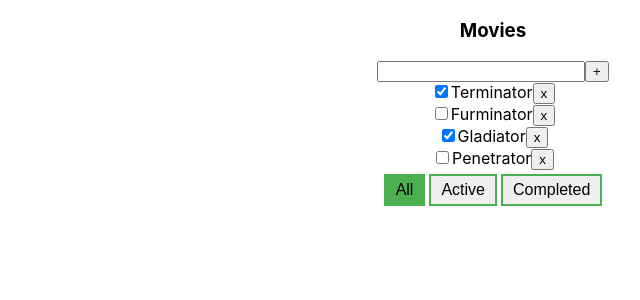
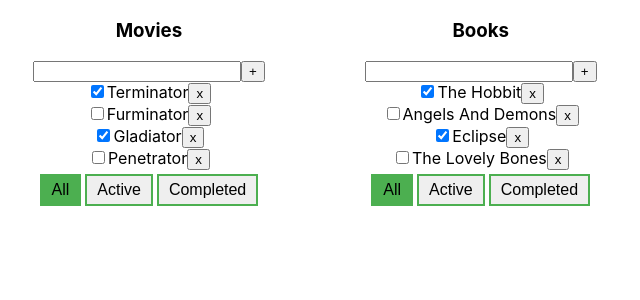
Before and after one commit to AndriiNyzhnyk1994/todotist-typescript, a React (Create React App) app: page / in a window 1280 px wide. Shown: the top 300 px of the page, without its empty margins (147-787 px from the left). Built offline with nearby package versions, Linux system fonts and the light colour scheme.

Commit message:
1. Added local state of todolists by useState hook. 2. Synchronized data between two local states (tasks and todoLists). 3. Fixed functions for working with tasks in todulists.

```diff
--- a/src/App.css
+++ b/src/App.css
@@ -4,6 +4,12 @@
 
 .App {
   text-align: center;
+  display: flex;
+  justify-content: start;
+  margin-left: 10vh;
+}
+.todo-list {
+  margin-left: 100px;
 }
 .error-message {
   color: red;
--- a/src/App.tsx
+++ b/src/App.tsx
@@ -12,60 +12,100 @@ export type TaskType = {
 }
 export type FilterValuesType = 'all' | 'active' | 'completed'
 
+export type TodoListType = {
+  todoListID: string
+  title: string
+  filter: FilterValuesType
+}
+export type TasksStateType = {
+  [key: string]: Array<TaskType>
+}
 
 
 
 function App() {
 
+  const todoListID_01 = v1()
+  const todoListID_02 = v1()
 
-  let [tasks, setTasks] = useState<Array<TaskType>>([
+
+  let [todoLists, setTodoLists] = useState<Array<TodoListType>>([
+    { todoListID: todoListID_01, title: 'Movies', filter: 'all' },
+    { todoListID: todoListID_02, title: 'Books', filter: 'all' },
+  ])
+
+  let [tasks, setTasks] = useState<TasksStateType>({
+    [todoListID_01]: [
       { id: v1(), title: 'Terminator', isDone: true },
       { id: v1(), title: 'Furminator', isDone: false },
       { id: v1(), title: 'Gladiator', isDone: true },
       { id: v1(), title: 'Penetrator', isDone: false },
-  ])
-  let [filter, setFilter] = useState<FilterValuesType>('all')
+    ],
+    [todoListID_02]: [
+      { id: v1(), title: 'The Hobbit', isDone: true },
+      { id: v1(), title: 'Angels And Demons', isDone: false },
+      { id: v1(), title: 'Eclipse', isDone: true },
+      { id: v1(), title: 'The Lovely Bones', isDone: false },
+    ]
+  })
 
 
-  const removeTask = (taskID: string) => {
-    setTasks(tasks.filter(t => t.id !== taskID))
+
+
+  const removeTask = (todoListID: string, taskID: string) => {
+    setTasks({
+      ...tasks,
+      [todoListID]: tasks[todoListID].filter(t => t.id !== taskID)
+    })
   }
-  const addTask = (newTaskTitle: string) => {
-    const newTask: TaskType = {id: v1(), title: newTaskTitle, isDone: false}
-    setTasks([newTask, ...tasks])
+  const addTask = (todoListID: string, newTaskTitle: string) => {
+    const newTask: TaskType = { id: v1(), title: newTaskTitle, isDone: false }
+    const todoListTasks = tasks[todoListID]
+    tasks[todoListID] = [ newTask, ...todoListTasks]
+    setTasks({...tasks})
   }
-  const changeFilter = (value: FilterValuesType) => {
-    setFilter(value)
-  }
-  const changeTaskStatus = (taskID: string, value: boolean) => {
-    const task = tasks.find(t => t.id === taskID)
-    if(task) {
-      task.isDone = value
-      setTasks([...tasks])
+  const changeFilter = (todoListID: string, value: FilterValuesType) => {
+    const todoList = todoLists.find(tl => tl.todoListID === todoListID)
+    if (todoList) {
+      todoList.filter = value
+      setTasks({ ...tasks })
     }
   }
-
-
-  let tasksForTodoList = tasks
-  if(filter === 'active') {
-    tasksForTodoList = tasks.filter(t => !t.isDone)
+  const changeTaskStatus = (todoListID: string, taskID: string, value: boolean) => {
+    const task = tasks[todoListID].find(t => t.id === taskID)
+    if (task) {
+      task.isDone = value
+      setTasks({...tasks})
     }
-  if(filter === 'completed') {
-    tasksForTodoList = tasks.filter(t => t.isDone)
   }
 
 
   return (
     <div className="App">
+      {
+        todoLists.map(tl => {
+          let tasksForTodoList = tasks[tl.todoListID]
+          if (tl.filter === 'active') {
+            tasksForTodoList = tasks[tl.todoListID].filter(t => !t.isDone)
+          }
+          if (tl.filter === 'completed') {
+            tasksForTodoList = tasks[tl.todoListID].filter(t => t.isDone)
+          }
+          return (
             <TodoList
-        title={'Movies'}
-        filter={filter}
+              id={tl.todoListID}
+              title={tl.title}
+              filter={tl.filter}
               tasks={tasksForTodoList}
               removeTask={removeTask}
               addTask={addTask}
               changeTaskStatus={changeTaskStatus}
               changeFilter={changeFilter}
             />
+          )
+        })
+      }
+
     </div>
   );
 }
--- a/src/Todolist.tsx
+++ b/src/Todolist.tsx
@@ -1,14 +1,15 @@
 import React, { ChangeEvent, KeyboardEvent, useState } from "react";
-import { FilterValuesType, TaskType } from "./App";
+import { FilterValuesType, TasksStateType, TaskType } from "./App";
 
 export type TodoListPropsType = {
+    id: string
     tasks: Array<TaskType>
     title: string
     filter: FilterValuesType
-    removeTask: (taskID: string) => void
-    addTask: (newTaskTitle: string) => void
-    changeTaskStatus: (taskID: string, value: boolean) => void
-    changeFilter: (value: FilterValuesType) => void
+    removeTask: (todoListID: string, taskID: string) => void
+    addTask: (todoListID: string, newTaskTitle: string) => void
+    changeTaskStatus: (todoListID: string, taskID: string, value: boolean) => void
+    changeFilter: (todoListID: string, value: FilterValuesType) => void
 }
 
 
@@ -19,7 +20,7 @@ const TodoList = (props: TodoListPropsType) => {
 
     const addTask = () => {
         if (title.trim()) {
-            props.addTask(title)
+            props.addTask(props.id, title)
             setTitle('')
         } else {
             setError('Title is required')
@@ -34,18 +35,18 @@ const TodoList = (props: TodoListPropsType) => {
     }
 
     const onAllHandler = () => {
-        props.changeFilter('all')
+        props.changeFilter(props.id, 'all')
     }
     const onActiveHandler = () => {
-        props.changeFilter('active')
+        props.changeFilter(props.id, 'active')
     }
     const onCompletedHandler = () => {
-        props.changeFilter('completed')
+        props.changeFilter(props.id, 'completed')
     }
 
 
     return (
-        <div>
+        <div className="todo-list">
             <div className="addItemForm">
                 <h3>{props.title}</h3>
                 <input
@@ -61,10 +62,10 @@ const TodoList = (props: TodoListPropsType) => {
                 {
                     props.tasks.map(t => {
                         const removeTask = () => {
-                            props.removeTask(t.id)
+                            props.removeTask(props.id, t.id)
                         }
                         const changeTaskStatus = (e: ChangeEvent<HTMLInputElement>) => {
-                            props.changeTaskStatus(t.id, e.currentTarget.checked)
+                            props.changeTaskStatus(props.id, t.id, e.currentTarget.checked)
                         }
 
                         return (
```
Lines whose indentation alone changed are shown as unchanged.
